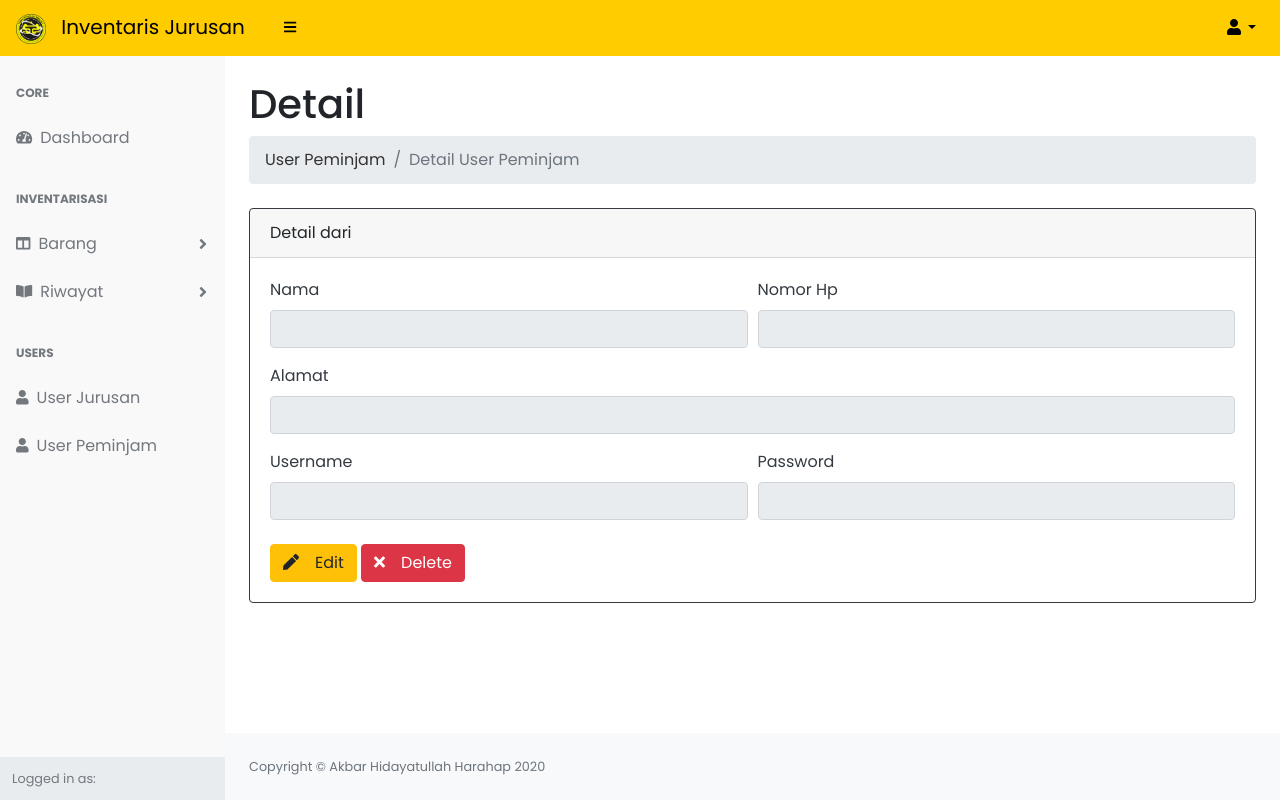
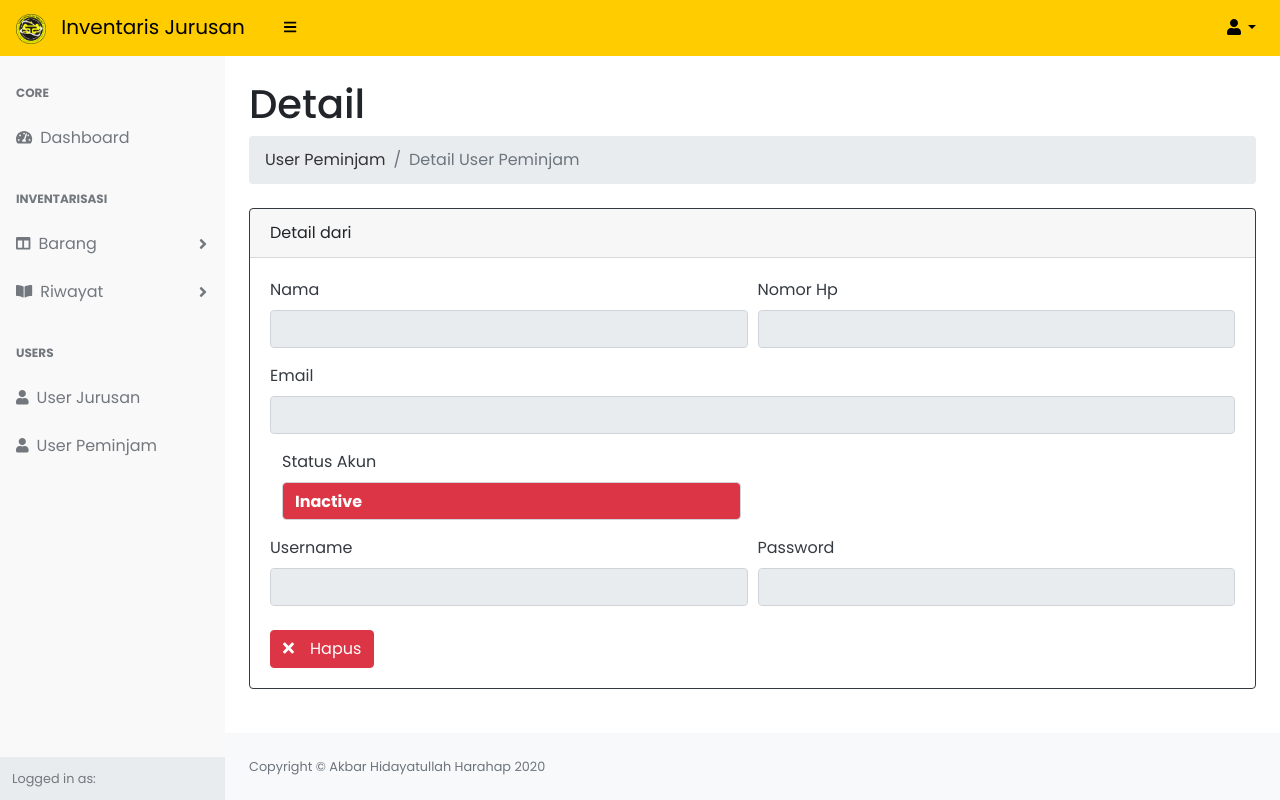
Before and after one commit to citraulia/inventaris_jurusan, a CodeIgniter 4 app: the page made by app/Views/jurusan/user-peminjam/detail.php in a window 1280 px wide. Run offline with PHP 8.4 and a stand-in for CodeIgniter, Linux system fonts and the light colour scheme; the template is opened without the code that fills it, so the values that code supplies are empty; some libraries are stand-ins or nearby versions.

Commit message:
memperbaiki allow dan menambahkan modal konfirmsi hapus user

```diff
--- a/app/Views/jurusan/riwayat-peminjaman-barang/index.php
+++ b/app/Views/jurusan/riwayat-peminjaman-barang/index.php
@@ -115,7 +115,7 @@ function getUserName($username)
 
                                     <td>
                                         <a href="<?= base_url('jurusan/peminjaman/' . $log['transaksi_id']); ?>" class="btn btn-info btn-block">Detail</a>
-                                        <?php if (allow('1', '2')) : ?>
+                                        <?php if (allow('1') || allow('2')) : ?>
                                             <?php if ($log['pengajuan_status'] == 2) : ?>
                                                 <form action="<?= base_url('Jurusan/RiwayatPeminjamanBarang/setujui/' . $log['transaksi_id']); ?>" method="POST">
                                                     <div class="btn-group mt-2 btn-block">
--- a/app/Views/jurusan/riwayat-pengelolaan-barang/index.php
+++ b/app/Views/jurusan/riwayat-pengelolaan-barang/index.php
@@ -121,7 +121,7 @@ function getLevel($jenis)
                                         <a href="<?= base_url('jurusan/pengelolaan/' . $log['pengelolaan_kode'] . '/' . $log['barang_fk']); ?>" class="btn btn-info btn-block">Detail</a>
 
                                         <?php if ($log['pengelolaan_status'] == 2) : ?>
-                                            <?php if (allow('1', getLevel($log['jenis_fk']))) : ?>
+                                            <?php if (allow('1') || allow('2') && allow(getLevel($log['jenis_fk']))) : ?>
                                                 <form action="<?= base_url('Jurusan/RiwayatPengelolaanBarang/setujui/' . $log['pengelolaan_kode'] . '/' . $log['barang_fk']); ?>" method="POST">
                                                     <div class="btn-group mt-2 btn-block">
                                                         <input type="hidden" id="id" name="id" value="<?= $log['pengelolaan_id']; ?>" />
--- a/app/Views/jurusan/riwayat-pengelolaan-barang/penambahan.php
+++ b/app/Views/jurusan/riwayat-pengelolaan-barang/penambahan.php
@@ -123,7 +123,7 @@ $lokasi = $lokasiBarang->where(['lokasi_kode' => $barangPending['lokasi_fk']])->
                 </form>
 
                 <?php if ($pengelolaanBarang['pengelolaan_status'] == 2) : ?>
-                    <?php if (allow('1', '2')) : ?>
+                    <?php if (allow('1') || allow('2')) : ?>
                         <form action="<?= base_url('Jurusan/RiwayatPengelolaanBarang/setujui/' . $pengelolaanBarang['pengelolaan_kode'] . '/' . $pengelolaanBarang['barang_fk']); ?>" method="POST">
                             <div class="btn-group mt-2 btn-block col-md-3">
                                 <input type="hidden" id="id" name="id" value="<?= $pengelolaanBarang['pengelolaan_id']; ?>" />
--- a/app/Views/jurusan/riwayat-pengelolaan-barang/perubahan.php
+++ b/app/Views/jurusan/riwayat-pengelolaan-barang/perubahan.php
@@ -187,7 +187,7 @@ $lokasi = $lokasiBarang->where(['lokasi_kode' => $barangOriginal['lokasi_fk']])-
                         </div>
                     </form>
                     <?php if ($pengelolaanBarang['pengelolaan_status'] == 2) : ?>
-                        <?php if (allow('1', '2')) : ?>
+                        <?php if (allow('1') || allow('2')) : ?>
                             <form action="<?= base_url('Jurusan/RiwayatPengelolaanBarang/setujui/' . $pengelolaanBarang['pengelolaan_kode'] . '/' . $pengelolaanBarang['barang_fk']); ?>" method="POST">
                                 <div class="btn-group mt-2 btn-block col-md-3">
                                     <input type="hidden" id="id" name="id" value="<?= $pengelolaanBarang['pengelolaan_id']; ?>" />
--- a/app/Views/jurusan/user-peminjam/detail.php
+++ b/app/Views/jurusan/user-peminjam/detail.php
@@ -23,8 +23,14 @@
                         </div>
                     </div>
                     <div class="form-group">
-                        <label for="readAlamat">Alamat</label>
-                        <input type="text" class="form-control" id="readAlamat" name="alamat" style="font-weight: bold;" value="<?= $userPeminjam['peminjam_alamat']; ?>" readonly>
+                        <label for="readAlamat">Email</label>
+                        <input type="email" class="form-control" id="readEmail" name="email" style="font-weight: bold;" value="<?= $userPeminjam['peminjam_email']; ?>" readonly>
+                    </div>
+                    <div class="form-group col-md-6">
+                        <label for="readStatus">Status Akun</label>
+                        <input type="text" class="form-control bg-<?= ($userPeminjam['peminjam_status'] == 1) ? 'success' : (($userPeminjam['peminjam_status'] == 2) ? 'warning' : 'danger'); ?> text-white"
+                            id="readStatus" name="status" style="font-weight: bold;"
+                            value="<?= ($userPeminjam['peminjam_status'] == 1) ? 'Active' : (($userPeminjam['peminjam_status'] == 2) ? 'Pending' : 'Inactive'); ?>" readonly>
                     </div>
                     <div class="form-row">
                         <div class="form-group col-md-6">
@@ -39,16 +45,57 @@
                 </form>
 
                 <?php if (allow('3')) : ?>
-                    <a href="<?= base_url('jurusan/userpeminjam/edit/' . $userPeminjam['peminjam_slug']); ?>" class="btn btn-warning mt-lg-2"><i class="fas fa-pen mr-3"></i>Edit</a>
-                    <form action="<?= base_url('jurusan/userpeminjam/' . $userPeminjam['peminjam_id']); ?>" method="POST" class="d-inline">
-                        <?= csrf_field(); ?>
-                        <input type="hidden" name="_method" value="DELETE">
-                        <button type="submit" class="btn btn-danger mt-lg-2" onclick="return confirm('Apakah anda yakin?')"><i class="fas fa-times mr-3"></i>Delete</button>
-                    </form>
+                    <?php if ($userPeminjam['peminjam_status'] == 1) : ?>
+                        <!-- Jika status Active (1), tampilkan tombol Edit & Delete -->
+                        <a href="<?= base_url('jurusan/userpeminjam/edit/' . $userPeminjam['peminjam_slug']); ?>" class="btn btn-warning mt-lg-2">
+                            <i class="fas fa-pen mr-3"></i>Edit
+                        </a>
+                        <form action="<?= base_url('jurusan/userpeminjam/' . $userPeminjam['peminjam_id'] . '?redirect=detail'); ?>" method="POST" class="d-inline">
+                            <?= csrf_field(); ?>
+                            <input type="hidden" name="_method" value="DELETE">
+                            <button type="button" class="btn btn-danger mt-lg-2" data-toggle="modal" data-target="#deleteModal">
+                                <i class="fas fa-times mr-3"></i>Delete
+                            </button>
+                        </form>
+                    <?php elseif ($userPeminjam['peminjam_status'] == 0) : ?>
+                        <!-- Jika status Inactive (0), hanya tampilkan tombol Delete -->
+                        <form action="<?= base_url('jurusan/userpeminjam/' . $userPeminjam['peminjam_id'] . '?redirect=detail'); ?>" method="POST" class="d-inline">
+                            <?= csrf_field(); ?>
+                            <input type="hidden" name="_method" value="DELETE">
+                            <button type="button" class="btn btn-danger mt-lg-2" data-toggle="modal" data-target="#deleteModal">
+                                <i class="fas fa-times mr-3"></i>Hapus
+                            </button>
+                        </form>
+                    <?php endif; ?>
                 <?php endif; ?>
 
             </div>
         </div>
     </div>
 </main>
+<!-- Modal Konfirmasi Delete -->
+<div class="modal fade" id="deleteModal" tabindex="-1" role="dialog" aria-labelledby="deleteModalLabel" aria-hidden="true">
+    <div class="modal-dialog" role="document">
+        <div class="modal-content">
+            <div class="modal-header">
+                <h5 class="modal-title" id="deleteModalLabel">Konfirmasi Penghapusan</h5>
+                <button type="button" class="close" data-dismiss="modal" aria-label="Close">
+                    <span aria-hidden="true">&times;</span>
+                </button>
+            </div>
+            <div class="modal-body">
+                Apakah Anda yakin ingin menghapus peminjam ini?
+            </div>
+            <div class="modal-footer">
+                <button type="button" class="btn btn-secondary" data-dismiss="modal">Tidak</button>
+                <form action="<?= base_url('jurusan/userpeminjam/' . $userPeminjam['peminjam_id'] . '?redirect=detail'); ?>" method="POST">
+                    <?= csrf_field(); ?>
+                    <input type="hidden" name="_method" value="DELETE">
+                    <button type="submit" class="btn btn-danger">Ya, Hapus</button>
+                </form>
+            </div>
+        </div>
+    </div>
+</div>
+
 <?= $this->endSection('content'); ?>
```
Also changed, not shown: app/Views/jurusan/user-jurusan/detail.php (+30 -1 lines).
